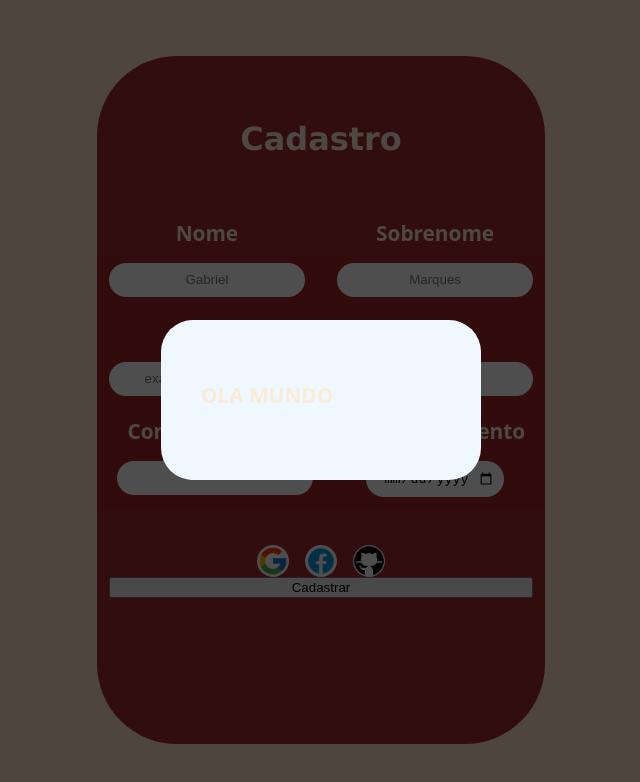
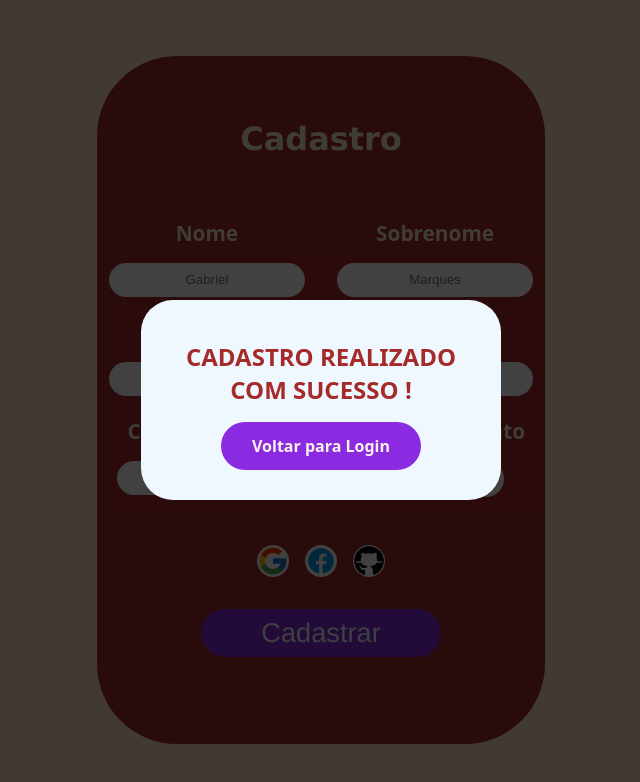
Before and after one commit to GabrielT27/TelaLoginReact, a React (Vite) app in the folder TelaLogin/: page /cadastro in a window 1280 px wide. Both pictures are taken after a click on the button "Cadastrar". Shown: the top 782 px of the page, without its empty margins (319-959 px from the left). Built offline with nearby package versions, Linux system fonts and the light colour scheme.

Commit message:
Estilizando página de cadastro.

```diff
--- a/TelaLogin/src/Pages/cadastro.jsx
+++ b/TelaLogin/src/Pages/cadastro.jsx
@@ -94,17 +94,23 @@ function Cadastro() {
 
 
                     </div>
+                    </div>
 
                         <button onClick={() => setIsModalOpen(true)} className='cadastrar'>
                             Cadastrar
                         </button>
-                </div>
+
+
+
 
 
           {isModalOpen && (
                     <div className='modal-overlay'>
-                        <div className='cardCadastroSms'>
-                    <h3>OLA MUNDO</h3>
+                        <div className='cardCadastro'>
+                    <h3 className='h3Cadastro'>CADASTRO REALIZADO COM SUCESSO !</h3>
+                    <button className='backLogin'>
+                    <h3 className='h3Confirm'>Voltar para Login</h3>
+                    </button>
                     </div>
                     </div>
                 )}
--- a/TelaLogin/src/cadastro.css
+++ b/TelaLogin/src/cadastro.css
@@ -80,10 +80,11 @@ a {
   margin-top: 1rem;
   background-color: rgb(255, 255, 255);
   cursor: pointer;
+  margin-bottom: 2rem;
 }
 
 .modal-overlay {
-  background: rgba(0, 0, 0, 0.695);
+  background: rgba(0, 0, 0, 0.745);
   top: 0;
   left: 0;
   width: 100%;
@@ -94,12 +95,78 @@ a {
   position: fixed;
 }
 
-.cardCadastroSms {
+
+
+.cadastrar {
+  width: 30vh;
+  height: 6vh;
+  border: none;
+  border-radius: 3rem;
+  padding: 1rem;
+  background-color: blueviolet;
+  color: aliceblue;
+  font-size: 1.7rem;
+  font-family: 'Franklin Gothic Medium', 'Arial Narrow', Arial, sans-serif;
+  display: flex;
+  justify-content: center;
+  align-items: center;
+  cursor: pointer;
+}
+
+.cadastrar:hover {
+    background-color: rgb(98, 19, 172);
+    transition: 0.5s;
+}
+
+
+
+
+.cardCadastro {
   background-color: aliceblue;
-  width: 30vh;
-  height: 10vh;
+  width: 35vh;
+  height: 15vh;
   padding: 2.5rem;
   border-radius: 2rem;
+  display: flex;
+  flex-direction: column;
+  align-items: center;
+
+}
+
+.h3Cadastro {
+  text-align: center;
+  color: brown;
+  font-size: 1.5rem;
+  display: flex;
+  justify-content: center;
+  margin: 0;
+  margin-bottom: 1rem;
+}
+
+
+
+.backLogin {
+  width: 25vh;
+  height: 6vh;
+  background-color: blueviolet;
+  padding: 1.3rem;
+  border-radius: 2rem;
+  border: none;
+  cursor: pointer;
+  display: flex;
+  align-items: center;
+}
+
+.backLogin:hover {
+  background-color: rgb(85, 14, 152);
+  transition: 0.5s;
+}
+
+.h3Confirm {
+  color: rgb(252, 243, 233);
+  font-size: 1rem;
+  width: 100%;
+
 
 
 }
```
